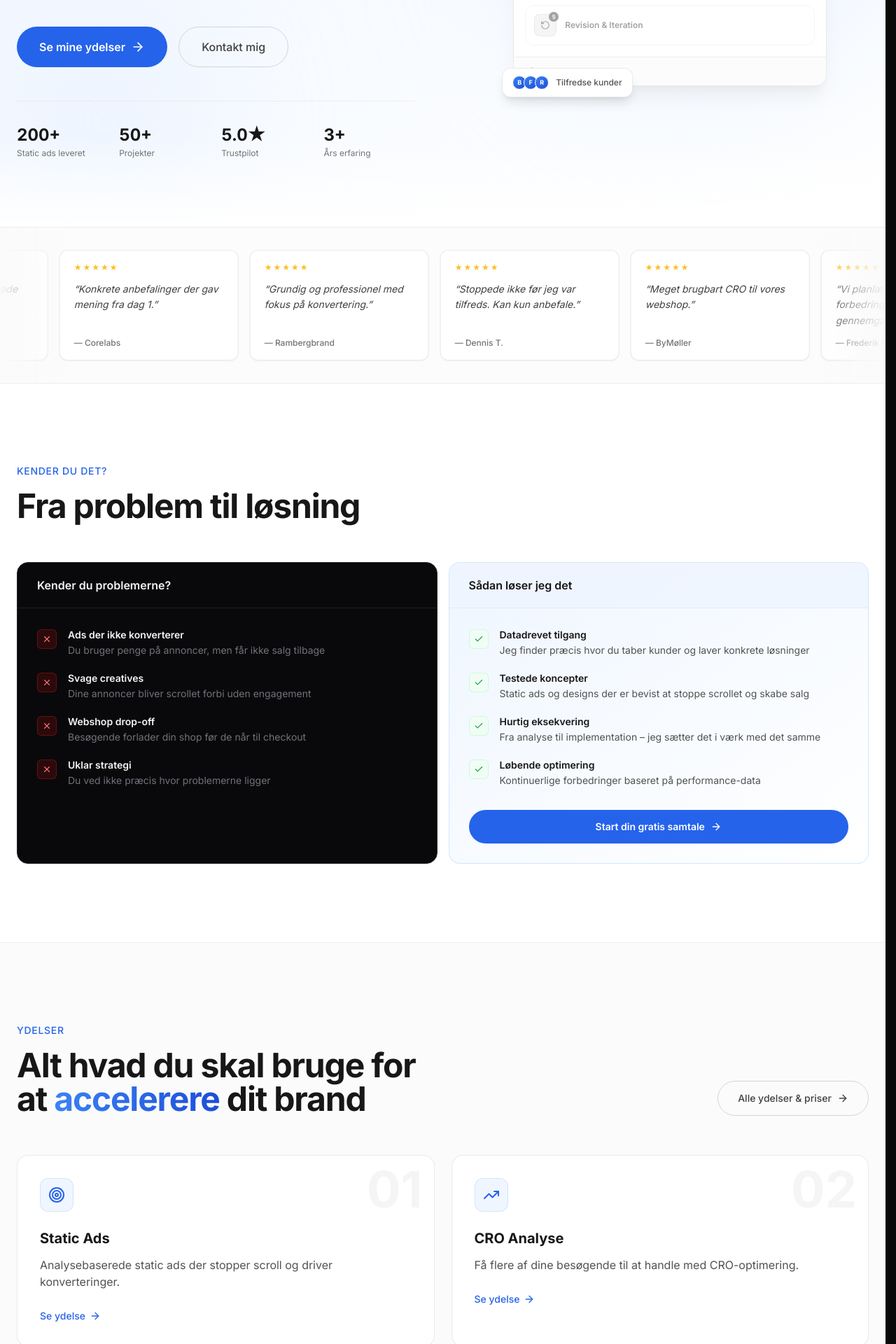
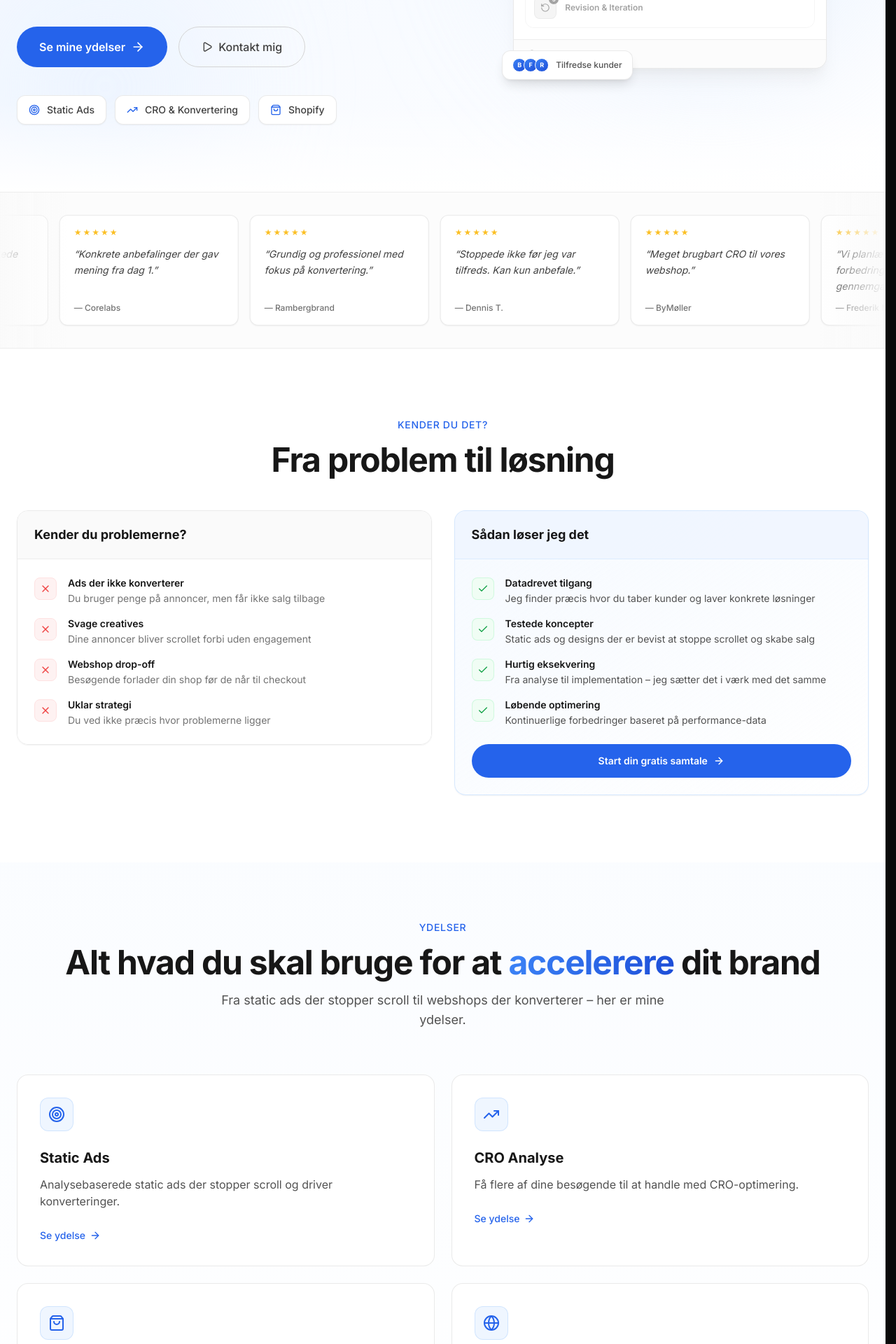
Before and after one commit to Frederikhs11061/konvertio-nextjs, a Next.js app: page / in a window 1280 px wide. Shown: the part 620-2540 px from the top of the page at 70% size. Built offline with nearby package versions, Linux system fonts and the light colour scheme.

Commit message:
Revert: restore blue CTA and light footer

```diff
--- a/app/page.tsx
+++ b/app/page.tsx
@@ -1,6 +1,6 @@
 import Link from 'next/link'
 import Image from 'next/image'
-import { ArrowRight, Target, TrendingUp, ShoppingBag, Globe, Check, Zap, X } from 'lucide-react'
+import { ArrowRight, Target, TrendingUp, ShoppingBag, Globe, Check, Zap, Play, X } from 'lucide-react'
 import type { Metadata } from 'next'
 import Testimonials from '@/components/Testimonials'
 import AnimateSection from '@/components/AnimateSection'
@@ -19,11 +19,10 @@ const iconMap: Record<string, React.ElementType> = {
   Target, TrendingUp, ShoppingBag, Globe,
 }
 
-const stats = [
-  { value: '200+', label: 'Static ads leveret' },
-  { value: '50+', label: 'Projekter' },
-  { value: '5.0★', label: 'Trustpilot' },
-  { value: '3+', label: 'Års erfaring' },
+const badges = [
+  { icon: Target, label: 'Static Ads' },
+  { icon: TrendingUp, label: 'CRO & Konvertering' },
+  { icon: ShoppingBag, label: 'Shopify' },
 ]
 
 const problems = [
@@ -45,15 +44,16 @@ export default function HomePage() {
 
   return (
     <div className="min-h-screen bg-white">
-
-      {/* ── Hero ─────────────────────────────────────────────── */}
+      {/* Hero */}
       <section className="relative min-h-screen flex flex-col justify-center pt-36 pb-24 px-6 overflow-hidden bg-hero-gradient">
+        {/* Decorative blobs */}
         <div className="absolute top-1/4 right-0 w-[500px] h-[500px] rounded-full bg-brand-100/50 blur-[120px] pointer-events-none" />
         <div className="absolute bottom-0 left-0 w-[300px] h-[300px] rounded-full bg-blue-100/40 blur-[100px] pointer-events-none" />
         <div className="absolute bottom-0 left-0 right-0 h-32 bg-gradient-to-t from-white to-transparent pointer-events-none" />
 
         <div className="relative max-w-7xl mx-auto w-full">
           <div className="grid lg:grid-cols-2 gap-12 lg:gap-20 items-center">
+            {/* Left: copy */}
             <div>
               <AnimateSection delay={0} animation="fade-in">
                 <div className="inline-flex items-center gap-2 px-4 py-2 rounded-full bg-white border border-neutral-200/80 text-sm text-neutral-700 mb-8 shadow-sm">
@@ -63,7 +63,7 @@ export default function HomePage() {
               </AnimateSection>
 
               <AnimateSection delay={100}>
-                <h1 className="text-5xl sm:text-6xl xl:text-7xl font-bold text-neutral-900 leading-[0.95] tracking-tight mb-8">
+                <h1 className="text-5xl sm:text-6xl lg:text-6xl xl:text-7xl font-bold text-neutral-900 leading-[0.95] tracking-tight mb-8">
                   Løft dit brand med{' '}
                   <span className="gradient-text-brand">stærke</span>{' '}
                   kreative løsninger
@@ -78,30 +78,34 @@ export default function HomePage() {
               </AnimateSection>
 
               <AnimateSection delay={300}>
-                <div className="flex flex-wrap gap-4 mb-12">
+                <div className="flex flex-wrap gap-4 mb-10">
                   <Link href="/ydelser" className="btn-primary text-base px-8 py-4">
                     Se mine ydelser
                     <ArrowRight className="w-5 h-5" />
                   </Link>
                   <Link href="/kontakt" className="btn-secondary text-base px-8 py-4">
+                    <Play className="w-4 h-4" />
                     Kontakt mig
                   </Link>
                 </div>
               </AnimateSection>
 
-              {/* Stats row */}
               <AnimateSection delay={400}>
-                <div className="grid grid-cols-4 gap-4 pt-8 border-t border-neutral-200/60">
-                  {stats.map((s) => (
-                    <div key={s.label}>
-                      <p className="text-xl sm:text-2xl font-bold text-neutral-900 tabular-nums">{s.value}</p>
-                      <p className="text-xs text-neutral-500 mt-0.5 leading-snug">{s.label}</p>
+                <div className="flex flex-wrap gap-3">
+                  {badges.map((badge) => (
+                    <div
+                      key={badge.label}
+                      className="flex items-center gap-2.5 px-4 py-2.5 rounded-xl bg-white border border-neutral-200/80 shadow-sm hover:border-brand-300 hover:bg-brand-50/30 transition-all duration-300"
+                    >
+                      <badge.icon className="w-4 h-4 text-brand-600" />
+                      <span className="text-sm text-neutral-700 font-medium">{badge.label}</span>
                     </div>
                   ))}
                 </div>
               </AnimateSection>
             </div>
 
+            {/* Right: animated workflow board (desktop only) */}
             <AnimateSection delay={300} animation="slide-right" className="hidden lg:flex items-center justify-center pt-8">
               <HeroWorkflow />
             </AnimateSection>
@@ -109,37 +113,37 @@ export default function HomePage() {
         </div>
       </section>
 
-      {/* ── Reviews ticker ───────────────────────────────────── */}
+      {/* Reviews ticker */}
       <ReviewsTicker />
 
-      {/* ── Problem / Solution ───────────────────────────────── */}
-      <section className="py-20 md:py-28 px-6 bg-white">
+      {/* Problem / Solution – redesigned */}
+      <section className="py-16 md:py-24 px-6 bg-white">
         <div className="max-w-7xl mx-auto">
-          <AnimateSection className="mb-14">
+          <AnimateSection className="text-center mb-12">
             <span className="inline-block text-sm font-medium text-brand-600 uppercase tracking-wider mb-4">
               Kender du det?
             </span>
-            <h2 className="text-3xl sm:text-4xl lg:text-5xl font-bold text-neutral-900 tracking-tight max-w-xl">
+            <h2 className="text-3xl sm:text-4xl lg:text-5xl font-bold text-neutral-900 tracking-tight mb-4">
               Fra problem til løsning
             </h2>
           </AnimateSection>
 
-          <div className="grid lg:grid-cols-2 gap-4 items-stretch">
-            {/* Problems – dark card */}
+          <div className="grid lg:grid-cols-2 gap-6 lg:gap-8 items-start">
+            {/* Problems */}
             <AnimateSection animation="slide-left">
-              <div className="h-full rounded-2xl overflow-hidden bg-zinc-950 border border-zinc-800">
-                <div className="px-7 py-5 border-b border-zinc-800/80">
-                  <h3 className="text-base font-semibold text-zinc-100">Kender du problemerne?</h3>
+              <div className="rounded-2xl border border-neutral-200/80 overflow-hidden shadow-sm">
+                <div className="px-6 py-5 border-b border-neutral-200/60 bg-neutral-50">
+                  <h3 className="text-lg font-bold text-neutral-900">Kender du problemerne?</h3>
                 </div>
-                <div className="p-7 space-y-5">
+                <div className="p-6 space-y-4 bg-white">
                   {problems.map((p) => (
                     <div key={p.title} className="flex items-start gap-4">
-                      <div className="w-7 h-7 rounded-md bg-red-950/60 border border-red-800/50 flex items-center justify-center flex-shrink-0 mt-0.5">
-                        <X className="w-3.5 h-3.5 text-red-400" />
+                      <div className="w-8 h-8 rounded-lg bg-red-50 border border-red-100 flex items-center justify-center flex-shrink-0 mt-0.5">
+                        <X className="w-4 h-4 text-red-500" />
                       </div>
                       <div>
-                        <p className="font-semibold text-zinc-100 text-sm">{p.title}</p>
-                        <p className="text-sm text-zinc-500 mt-0.5">{p.desc}</p>
+                        <p className="font-semibold text-neutral-900 text-sm">{p.title}</p>
+                        <p className="text-sm text-neutral-500 mt-0.5">{p.desc}</p>
                       </div>
                     </div>
                   ))}
@@ -147,17 +151,17 @@ export default function HomePage() {
               </div>
             </AnimateSection>
 
-            {/* Solutions – brand card */}
+            {/* Solutions */}
             <AnimateSection animation="slide-right" delay={150}>
-              <div className="h-full rounded-2xl overflow-hidden border border-brand-200/60 bg-gradient-to-br from-brand-50 to-white">
-                <div className="px-7 py-5 border-b border-brand-200/40 bg-brand-50/80">
-                  <h3 className="text-base font-semibold text-neutral-900">Sådan løser jeg det</h3>
+              <div className="rounded-2xl border border-brand-200/60 overflow-hidden shadow-sm bg-gradient-to-br from-brand-50/60 to-white">
+                <div className="px-6 py-5 border-b border-brand-200/40 bg-brand-50/80">
+                  <h3 className="text-lg font-bold text-neutral-900">Sådan løser jeg det</h3>
                 </div>
-                <div className="p-7 space-y-5">
+                <div className="p-6 space-y-4">
                   {solutions.map((s) => (
                     <div key={s.title} className="flex items-start gap-4">
-                      <div className="w-7 h-7 rounded-md bg-green-50 border border-green-200/60 flex items-center justify-center flex-shrink-0 mt-0.5">
-                        <Check className="w-3.5 h-3.5 text-green-600" />
+                      <div className="w-8 h-8 rounded-lg bg-green-50 border border-green-200/60 flex items-center justify-center flex-shrink-0 mt-0.5">
+                        <Check className="w-4 h-4 text-green-600" />
                       </div>
                       <div>
                         <p className="font-semibold text-neutral-900 text-sm">{s.title}</p>
@@ -165,7 +169,7 @@ export default function HomePage() {
                       </div>
                     </div>
                   ))}
-                  <div className="pt-3">
+                  <div className="pt-2">
                     <Link href="/kontakt" className="btn-primary w-full justify-center">
                       Start din gratis samtale
                       <ArrowRight className="w-4 h-4" />
@@ -178,38 +182,32 @@ export default function HomePage() {
         </div>
       </section>
 
-      {/* ── Services ─────────────────────────────────────────── */}
-      <section id="services" className="py-20 md:py-28 px-6 bg-neutral-50/70 border-y border-neutral-200/60">
-        <div className="max-w-7xl mx-auto">
-          <AnimateSection className="mb-14">
+      {/* Services Preview */}
+      <section id="services" className="py-10 md:py-20 px-6 relative bg-gradient-to-b from-blue-50/30 to-white">
+        <div className="relative max-w-7xl mx-auto">
+          <AnimateSection className="text-center mb-12 md:mb-16">
             <span className="inline-block text-sm font-medium text-brand-600 uppercase tracking-wider mb-4">
               Ydelser
             </span>
-            <div className="flex flex-col sm:flex-row sm:items-end sm:justify-between gap-6">
-              <h2 className="text-3xl sm:text-4xl lg:text-5xl font-bold text-neutral-900 tracking-tight max-w-xl">
-                Alt hvad du skal bruge for at{' '}
-                <span className="gradient-text-brand">accelerere</span> dit brand
-              </h2>
-              <Link href="/ydelser" className="btn-secondary flex-shrink-0">
-                Alle ydelser & priser
-                <ArrowRight className="w-4 h-4" />
-              </Link>
-            </div>
+            <h2 className="text-3xl sm:text-4xl lg:text-5xl font-bold text-neutral-900 tracking-tight mb-4">
+              Alt hvad du skal bruge for at{' '}
+              <span className="gradient-text-brand">accelerere</span> dit brand
+            </h2>
+            <p className="text-lg text-neutral-600 max-w-2xl mx-auto text-left md:text-center">
+              Fra static ads der stopper scroll til webshops der konverterer – her er mine ydelser.
+            </p>
           </AnimateSection>
 
-          <div className="grid grid-cols-2 gap-4 md:gap-6">
+          <div className="grid grid-cols-2 gap-4 md:gap-6 mb-12">
             {services.map((service, i) => {
               const Icon = iconMap[service.icon] || Target
               return (
                 <AnimateSection key={service.slug} delay={i * 100} animation="scale">
                   <Link
                     href={`/ydelser/${service.slug}`}
-                    className="group relative flex flex-col p-5 md:p-8 rounded-2xl bg-white border border-neutral-200/80 hover:border-brand-300 hover:shadow-lg hover:shadow-brand-100/50 transition-all duration-500 h-full overflow-hidden hover:-translate-y-1"
+                    className="group flex flex-col p-5 md:p-8 rounded-2xl bg-white border border-neutral-200/80 hover:border-brand-300 hover:shadow-lg hover:shadow-brand-100/50 transition-all duration-500 h-full relative overflow-hidden hover:-translate-y-1"
                   >
-                    {/* Decorative number */}
-                    <span className="absolute top-3 right-4 text-7xl font-bold text-neutral-100 group-hover:text-brand-50 select-none transition-colors duration-500 leading-none pointer-events-none">
-                      {String(i + 1).padStart(2, '0')}
-                    </span>
+                    <div className="absolute top-0 right-0 w-32 h-32 bg-brand-50 rounded-full blur-[60px] opacity-0 group-hover:opacity-100 pointer-events-none transition-all duration-700" />
                     <div className="relative">
                       <div className="w-10 h-10 md:w-12 md:h-12 rounded-xl bg-brand-50 border border-brand-200/60 flex items-center justify-center mb-4 md:mb-6 group-hover:bg-brand-100 transition-colors duration-300">
                         <Icon className="w-5 h-5 md:w-6 md:h-6 text-brand-600" />
@@ -226,20 +224,27 @@ export default function HomePage() {
               )
             })}
           </div>
+
+          <AnimateSection className="text-center">
+            <Link href="/ydelser" className="btn-secondary">
+              Se alle ydelser og priser
+              <ArrowRight className="w-4 h-4" />
+            </Link>
+          </AnimateSection>
         </div>
       </section>
 
-      {/* ── Testimonials ─────────────────────────────────────── */}
+      {/* Testimonials */}
       <Testimonials />
 
-      {/* ── About Preview ────────────────────────────────────── */}
-      <section className="py-20 md:py-28 px-6 relative overflow-hidden bg-white">
+      {/* About Preview */}
+      <section className="py-10 md:py-20 px-6 relative overflow-hidden bg-white">
         <div className="absolute bottom-0 left-1/4 w-96 h-96 bg-brand-50 rounded-full blur-[100px] pointer-events-none" />
         <div className="relative max-w-7xl mx-auto">
           <div className="grid lg:grid-cols-2 gap-12 lg:gap-20 items-center">
             <AnimateSection animation="slide-left">
               <div className="relative">
-                <div className="aspect-[3/4] rounded-2xl overflow-hidden border border-neutral-200/80 shadow-lg">
+                <div className="aspect-[3/4] rounded-2xl overflow-hidden border border-neutral-200/80 relative shadow-lg">
                   <Image
                     src="/images/frederik.png"
                     alt="Frederik"
@@ -322,25 +327,22 @@ export default function HomePage() {
         </div>
       </section>
 
-      {/* ── Blog Preview ─────────────────────────────────────── */}
-      <section className="py-20 md:py-28 px-6 bg-neutral-50/70 border-t border-neutral-200/60">
-        <div className="max-w-7xl mx-auto">
-          <AnimateSection className="mb-14">
+      {/* Blog Preview */}
+      <section className="py-10 md:py-20 px-6 relative bg-gradient-to-b from-blue-50/30 to-white">
+        <div className="relative max-w-7xl mx-auto">
+          <AnimateSection className="text-center mb-12 md:mb-16">
             <span className="inline-block text-sm font-medium text-brand-600 uppercase tracking-wider mb-4">
               Blog & Viden
             </span>
-            <div className="flex flex-col sm:flex-row sm:items-end sm:justify-between gap-6">
-              <h2 className="text-3xl sm:text-4xl lg:text-5xl font-bold text-neutral-900 tracking-tight">
-                Seneste indsigter
-              </h2>
-              <Link href="/blog" className="btn-secondary flex-shrink-0">
-                Alle blogindlæg
-                <ArrowRight className="w-4 h-4" />
-              </Link>
-            </div>
+            <h2 className="text-3xl sm:text-4xl lg:text-5xl font-bold text-neutral-900 tracking-tight mb-4">
+              Seneste indsigter
+            </h2>
+            <p className="text-lg text-neutral-600 max-w-xl mx-auto text-left md:text-center">
+              Praktiske guides til dig der vil have mere ud af din webshop og markedsføring.
+            </p>
           </AnimateSection>
 
-          <div className="grid md:grid-cols-3 gap-6">
+          <div className="grid md:grid-cols-3 gap-6 mb-12">
             {recentPosts.map((post, i) => (
               <AnimateSection key={post.slug} delay={i * 100}>
                 <article className="group bg-white rounded-2xl border border-neutral-200/80 overflow-hidden hover:border-brand-200 hover:shadow-lg hover:shadow-brand-100/40 transition-all duration-500 hover:-translate-y-1">
@@ -372,44 +374,44 @@ export default function HomePage() {
               </AnimateSection>
             ))}
           </div>
+
+          <AnimateSection className="text-center">
+            <Link href="/blog" className="btn-secondary">
+              Se alle blogindlæg
+              <ArrowRight className="w-4 h-4" />
+            </Link>
+          </AnimateSection>
         </div>
       </section>
 
-      {/* ── CTA – Dark ───────────────────────────────────────── */}
-      <section className="py-20 md:py-32 px-6 relative overflow-hidden bg-zinc-950">
-        <div className="absolute top-0 left-0 right-0 h-px bg-gradient-to-r from-transparent via-zinc-700 to-transparent" />
-        <div className="absolute top-1/2 left-1/2 -translate-x-1/2 -translate-y-1/2 w-[600px] h-[600px] rounded-full bg-brand-600/10 blur-[120px] pointer-events-none" />
+      {/* CTA Section */}
+      <section className="py-14 md:py-24 px-6 relative overflow-hidden bg-gradient-to-br from-brand-600 via-brand-700 to-brand-800">
+        <div className="absolute top-1/2 left-1/2 -translate-x-1/2 -translate-y-1/2 w-[600px] h-[600px] rounded-full bg-white/5 blur-[120px] pointer-events-none" />
+        <div className="absolute top-0 right-0 w-64 h-64 rounded-full bg-brand-400/20 blur-[80px] pointer-events-none" />
         <div className="relative max-w-4xl mx-auto text-center">
           <AnimateSection>
-            <span className="inline-block text-sm font-medium text-zinc-500 uppercase tracking-wider mb-6">
+            <span className="inline-block text-sm font-medium text-brand-200 uppercase tracking-wider mb-6">
               Klar til at starte?
             </span>
             <h2 className="text-4xl sm:text-5xl lg:text-6xl font-bold text-white tracking-tight mb-6">
               Klar til at skabe indhold du er{' '}
-              <span className="text-brand-400">stolt</span> af at dele?
+              <span className="text-brand-200">stolt</span> af at dele?
             </h2>
-            <p className="text-lg text-zinc-400 mb-12 max-w-xl mx-auto text-left md:text-center">
+            <p className="text-lg text-brand-100/80 mb-12 max-w-xl mx-auto text-left md:text-center">
               Tag en uforpligtende snak om hvordan jeg kan hjælpe din virksomhed med at vækste online.
             </p>
             <div className="flex flex-wrap gap-4 justify-center">
-              <Link
-                href="/kontakt"
-                className="inline-flex items-center gap-2 rounded-full bg-white text-zinc-900 font-semibold hover:bg-neutral-100 px-10 py-4 text-base transition-all duration-300 hover:scale-[1.03] hover:shadow-lg active:scale-[0.98]"
-              >
+              <Link href="/kontakt" className="inline-flex items-center gap-2 rounded-full bg-white text-brand-700 font-semibold hover:bg-brand-50 px-10 py-4 text-base transition-all duration-300 hover:scale-[1.03] hover:shadow-lg hover:shadow-brand-900/20 active:scale-[0.98]">
                 Kontakt mig i dag
                 <ArrowRight className="w-5 h-5" />
               </Link>
-              <Link
-                href="/ydelser"
-                className="inline-flex items-center gap-2 rounded-full border border-zinc-700 text-zinc-300 hover:bg-zinc-800 hover:border-zinc-600 hover:text-white px-10 py-4 text-base font-medium transition-all duration-300"
-              >
+              <Link href="/ydelser" className="inline-flex items-center gap-2 rounded-full border border-white/30 text-white hover:bg-white/10 hover:border-white/50 px-10 py-4 text-base font-medium transition-all duration-300">
                 Se ydelser & priser
               </Link>
             </div>
           </AnimateSection>
         </div>
       </section>
-
     </div>
   )
 }
```
Also changed, not shown: components/Footer.tsx (+19 -18 lines).
